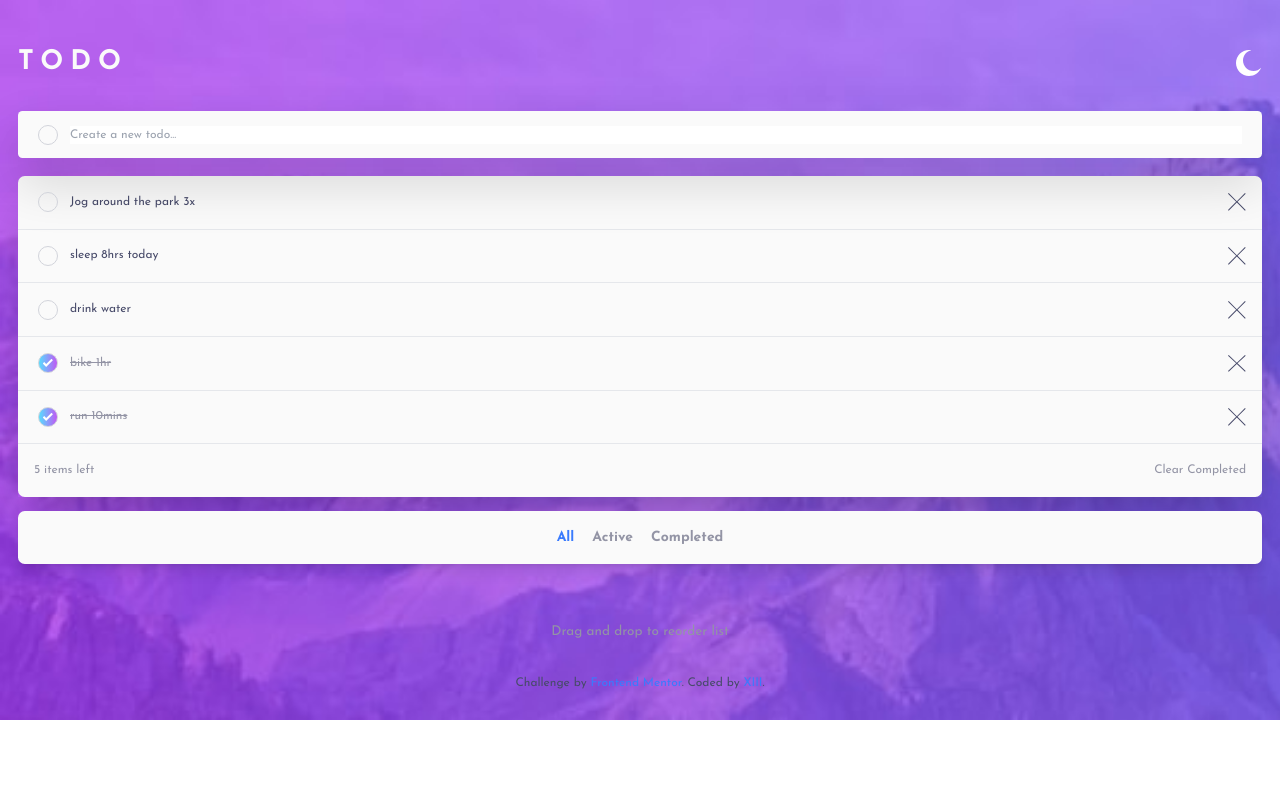
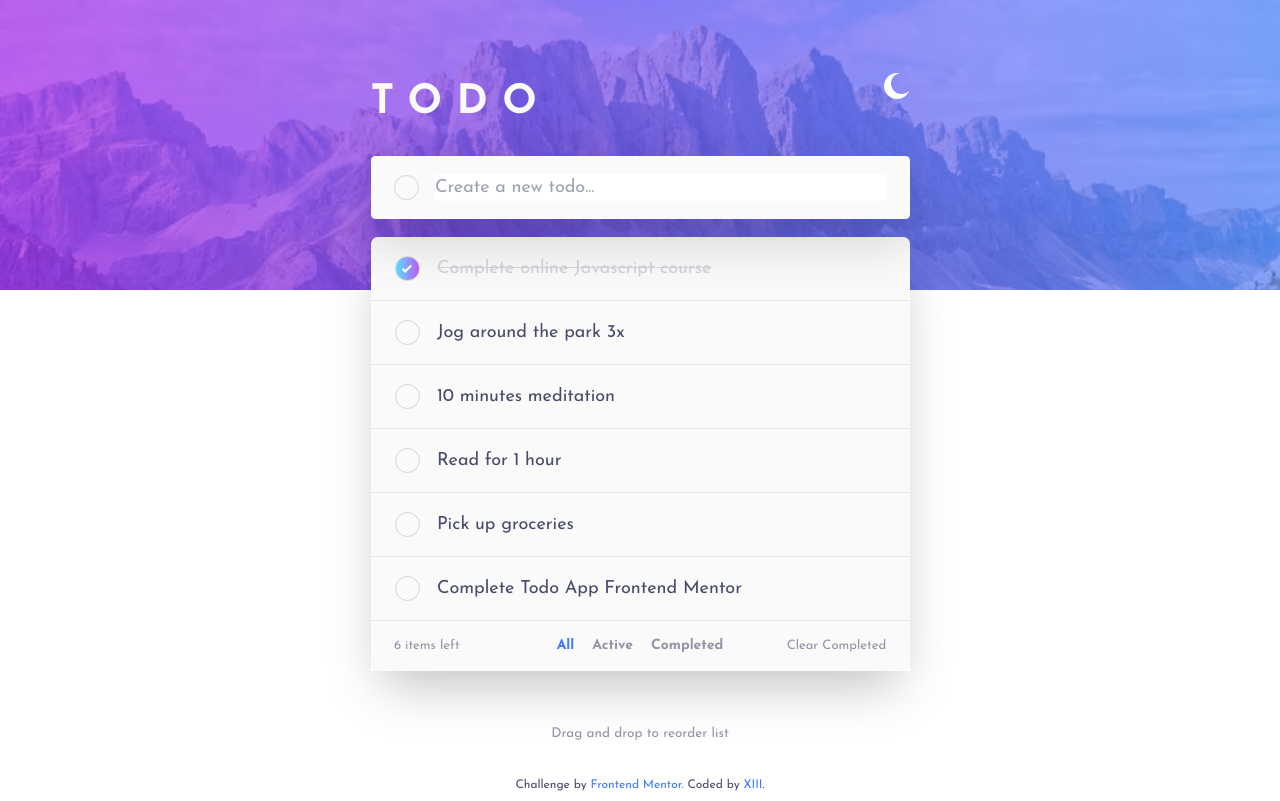
Before and after one commit to minibrusp/todo-app, a React (Vite) app: page / in a window 1280 px wide. Built offline with nearby package versions, Linux system fonts and the light colour scheme.

Commit message:
Responsive

```diff
--- a/src/components/Header.jsx
+++ b/src/components/Header.jsx
@@ -10,8 +10,8 @@ export default function Header() {
 
 	return (
 		<>
-			<header className='relative after:content after:bg-mobile-light dark:after:bg-mobile-dark after:bg-no-repeat after:bg-cover after:aspect-video after:absolute after:left-0 after:top-0 after:z-[-1] dark:after:z-[2] after:w-full after:h-max flex justify-between overflow-visible pt-[45px] pb-[30px] px-4 text-center items-center sm:after:bg-desktop-light'>
-					<h1 className='text-2xl text-neutral-light-verylightgray font-bold uppercase tracking-[7px] dark:z-[3]'>Todo</h1>
+			<header className='static after:content after:bg-mobile-light dark:after:bg-mobile-dark after:bg-no-repeat after:bg-cover after:aspect-video after:absolute after:left-0 after:top-0 after:z-[-1] after:max-h-[210px] dark:after:z-[2] after:w-full after:h-max max-w-[575px] mx-auto my-0 flex justify-between overflow-visible pt-[45px] pb-[30px] px-4 text-center items-center sm:after:bg-desktop-light sm:dark:after:bg-desktop-dark sm:after:max-h-[290px]'>
+					<h1 className='text-2xl text-neutral-light-verylightgray font-bold uppercase tracking-[7px] dark:z-[3] sm:text-4xl sm:tracking-[0.8rem] sm:mt-8'>Todo</h1>
 					<div className="theme-toggler cursor-pointer dark:z-[3]"
 					onClick={() => setIsDarkTheme(!isDarkTheme)}
 					>
--- a/src/components/Todo.jsx
+++ b/src/components/Todo.jsx
@@ -4,10 +4,10 @@ import TodoList from './TodoList';
 
 const Todo = () => {
     return (
-        <main className='dark:z-[3] dark:relative'>
+        <main className='dark:z-[3] dark:relative max-w-[575px] mx-auto my-0'>
             <TodoForm />
             <TodoList />
-            <div className='text-center text-xs text-neutral-light-darkgrayishblue mt-28 dark:text-neutral-dark-darkgrayishblue'>
+            <div className='text-center text-xs text-neutral-light-darkgrayishblue mt-28 dark:text-neutral-dark-darkgrayishblue sm:mt-12'>
             <p>Drag and drop to reorder list</p>
             </div>
         </main>
--- a/src/components/TodoForm.jsx
+++ b/src/components/TodoForm.jsx
@@ -15,10 +15,10 @@ export default function TodoForm() {
 	}
 
 	return (
-		<form className='bg-neutral-light-verylightgray flex justify-start items-center mb-4 mx-4 px-[20px] py-3 rounded drop-shadow-2xl dark:bg-neutral-dark-verydarkdesaturatedblue' action="submit" onSubmit={handleSubmit}>
+		<form className='bg-neutral-light-verylightgray flex justify-start items-center mb-4 mx-4 px-[20px] py-3 rounded drop-shadow-2xl dark:bg-neutral-dark-verydarkdesaturatedblue sm:py-4 sm:px-[1.3rem]' action="submit" onSubmit={handleSubmit}>
 
-			<span className='inline-block min-w-[20px] h-[20px] border border-neutral-light-lightgrayishblue rounded-[50%] mr-[12px]'></span>
-			<input className='w-full placeholder:text-[12px] my-0 focus-visible:outline-none text-xs text-neutral-light-verydarkgrayishblue dark:bg-neutral-dark-verydarkdesaturatedblue dark:text-neutral-dark-lightgrayishblue-normal' type="text"
+			<span className='inline-block min-w-[20px] h-[20px] border border-neutral-light-lightgrayishblue rounded-[50%] mr-[12px] sm:mr-[16px] sm:h-[25px] sm:min-w-[25px]'></span>
+			<input className='w-full my-0 focus-visible:outline-none text-xs text-neutral-light-verydarkgrayishblue dark:bg-neutral-dark-verydarkdesaturatedblue dark:text-neutral-dark-lightgrayishblue-normal sm:text-base' type="text"
 			name="newTodo"
 			placeholder='Create a new todo...'
 			value={todo}
--- a/src/components/TodoItem.jsx
+++ b/src/components/TodoItem.jsx
@@ -15,23 +15,24 @@ const TodoItem = (props) => {
 	}
 
     return (
-      	<li className='flex justify-between items-center bg-neutral-light-verylightgray py-[10.6px] px-[16px] border-b first:rounded-t-md text-neutral-light-verydarkgrayishblue dark:bg-neutral-dark-verydarkdesaturatedblue dark:text-neutral-dark-lightgrayishblue-normal dark:border-neutral-dark-verydarkgrayishblue2'>
+      	<li className='group/list flex justify-between items-center bg-neutral-light-verylightgray py-[10.6px] px-[16px] border-b first:rounded-t-md text-neutral-light-verydarkgrayishblue dark:bg-neutral-dark-verydarkdesaturatedblue dark:text-neutral-dark-lightgrayishblue-normal dark:border-neutral-dark-verydarkgrayishblue2 sm:py-4 sm:px-[1.3rem]'>
 
 			<label className='flex justify-start items-center w-full cursor-move' >
-				<div className='mr-2 w-6 aspect-square relative flex justify-center items-center cursor-pointer peer'>
-					<input type="checkbox" className='peer w-[20px] h-[20px] appearance-none border border-neutral-light-lightgrayishblue rounded-full checked:bg-gradient-to-r from-primary-checkbg-from to-primary-checkbg-to hover:border-gradient-to-r cursor-pointer'
+				<div className='mr-2 w-6 aspect-square relative flex justify-center items-center cursor-pointer peer sm:mr-[16px]'>
+					<input type="checkbox" className='peer w-[20px] h-[20px] appearance-none border border-neutral-light-lightgrayishblue rounded-full checked:bg-gradient-to-r from-primary-checkbg-from to-primary-checkbg-to hover:border-gradient-to-r cursor-pointer sm:h-[25px] sm:w-[25px]'
 					onClick={handleToggleComplete}
 					defaultChecked={completed ? true : false}
 					/>
 					<img src={IconCheck} alt="check-icon" className='absolute left-[50%] top-[50%] translate-x-[-50%] translate-y-[-50%] hidden peer-checked:block cursor-pointer' />
-					<div className='w-[20px] h-[20px] bg-gradient-to-r from-primary-checkbg-from to-primary-checkbg-to absolute rounded-full hidden peer-hover:block peer-checked:peer-hover:hidden'></div>
-					<div className='w-[18px] h-[18px] bg-neutral-light-verylightgray dark:bg-neutral-dark-verydarkdesaturatedblue absolute rounded-full hidden peer-hover:block peer-checked:peer-hover:hidden'></div>
+					<div className='w-[20px] h-[20px] bg-gradient-to-r from-primary-checkbg-from to-primary-checkbg-to absolute rounded-full hidden peer-hover:block peer-checked:peer-hover:hidden sm:h-[25px] sm:w-[25px]'></div>
+					<div className='w-[18px] h-[18px] bg-neutral-light-verylightgray dark:bg-neutral-dark-verydarkdesaturatedblue absolute rounded-full hidden peer-hover:block peer-checked:peer-hover:hidden sm:h-[23px] sm:w-[23px]'></div>
 				</div>
-				<p className={`text-[12px] cursor-move ${completed && 'completed'}`}>{todo}</p>
+				<p className={`text-[12px] cursor-move ${completed && 'completed'} sm:text-base`}>{todo}</p>
 			</label>
 
 			<button
 				onClick={handleDelete}
+				className="sm:hidden group-hover/list:sm:block"
 			><img src={IconCross} alt="icon-cross" /></button>
 		</li>
      );
--- a/src/components/TodoOptions.jsx
+++ b/src/components/TodoOptions.jsx
@@ -11,9 +11,8 @@ const TodoOptions = (props) => {
 
     return (
         <div className='flex justify-between items-center bg-neutral-light-verylightgray py-[10.6px] px-[16px] text-neutral-light-darkgrayishblue text-[12px] relative
-        rounded-b-md dark:bg-neutral-dark-verydarkdesaturatedblue dark:text-neutral-dark-darkgrayishblue
-        '>
-            <span>
+        rounded-b-md dark:bg-neutral-dark-verydarkdesaturatedblue dark:text-neutral-dark-darkgrayishblue sm:text-[13px] sm:py-2 sm:px-[1.3rem]'>
+            <span className='sm:w-full'>
             { sortType == 'all' && todos.length + " " }
             { sortType == 'active' && notCompleteLength + " " }
             { sortType == 'complete' && completeLength + " " }
@@ -24,7 +23,7 @@ const TodoOptions = (props) => {
             </span>
 
 
-            <div className='flex justify-center items-center gap-4 bg-neutral-light-verylightgray py-[10.6px] px-[16px] text-neutral-light-darkgrayishblue text-md font-bold absolute w-full left-0 top-[3.7rem] text-[14px] shadow-lg dark:bg-neutral-dark-verydarkdesaturatedblue dark:text-neutral-dark-lightgrayishblue-normal rounded-md'>
+            <div className='flex justify-center items-center gap-4 bg-neutral-light-verylightgray py-[10.6px] px-[16px] text-neutral-light-darkgrayishblue text-md font-bold absolute w-full left-0 top-[3.7rem] text-[14px] shadow-lg dark:bg-neutral-dark-verydarkdesaturatedblue dark:text-neutral-dark-lightgrayishblue-normal rounded-md sm:static sm:shadow-none sm:p-0'>
                 <label className='cursor-pointer hover:text-neutral-light-verydarkgrayishblue
                 dark:text-neutral-dark-darkgrayishblue
                 hover:dark:text-neutral-dark-lightgrayishblue-hover'>
@@ -47,7 +46,7 @@ const TodoOptions = (props) => {
 
 
 
-            <button className='hover:text-neutral-light-verydarkgrayishblue hover:dark:text-neutral-dark-lightgrayishblue-hover'
+            <button className='hover:text-neutral-light-verydarkgrayishblue hover:dark:text-neutral-dark-lightgrayishblue-hover sm:w-full sm:text-right'
             onClick={handleBtnClick}
             >Clear Completed</button>
         </div>
--- a/src/context/TodoContext.jsx
+++ b/src/context/TodoContext.jsx
@@ -9,28 +9,33 @@ const TodoContextProvider = ({children}) => {
 
     const [ todos, dispatch ] = useReducer(todoReducer, [
         {
+            task: 'Complete online Javascript course',
+            completed: true,
+            id: uuidv1()
+        },
+        {
             task: 'Jog around the park 3x',
             completed: false,
             id: uuidv1()
         },
         {
-            task: 'sleep 8hrs today',
+            task: '10 minutes meditation',
             completed: false,
             id: uuidv1()
         },
         {
-            task: 'drink water',
+            task: 'Read for 1 hour',
             completed: false,
             id: uuidv1()
         },
         {
-            task: 'bike 1hr',
-            completed: true,
+            task: 'Pick up groceries',
+            completed: false,
             id: uuidv1()
         },
         {
-            task: 'run 10mins',
-            completed: true,
+            task: 'Complete Todo App Frontend Mentor',
+            completed: false,
             id: uuidv1()
         },
     ])
--- a/src/index.css
+++ b/src/index.css
@@ -20,7 +20,7 @@ body {
 @layer {
   .completed {
     @apply
-    text-neutral-light-darkgrayishblue
+    text-neutral-light-lightgrayishblue
     dark:text-neutral-dark-verydarkgrayishblue
     line-through
   }
```
